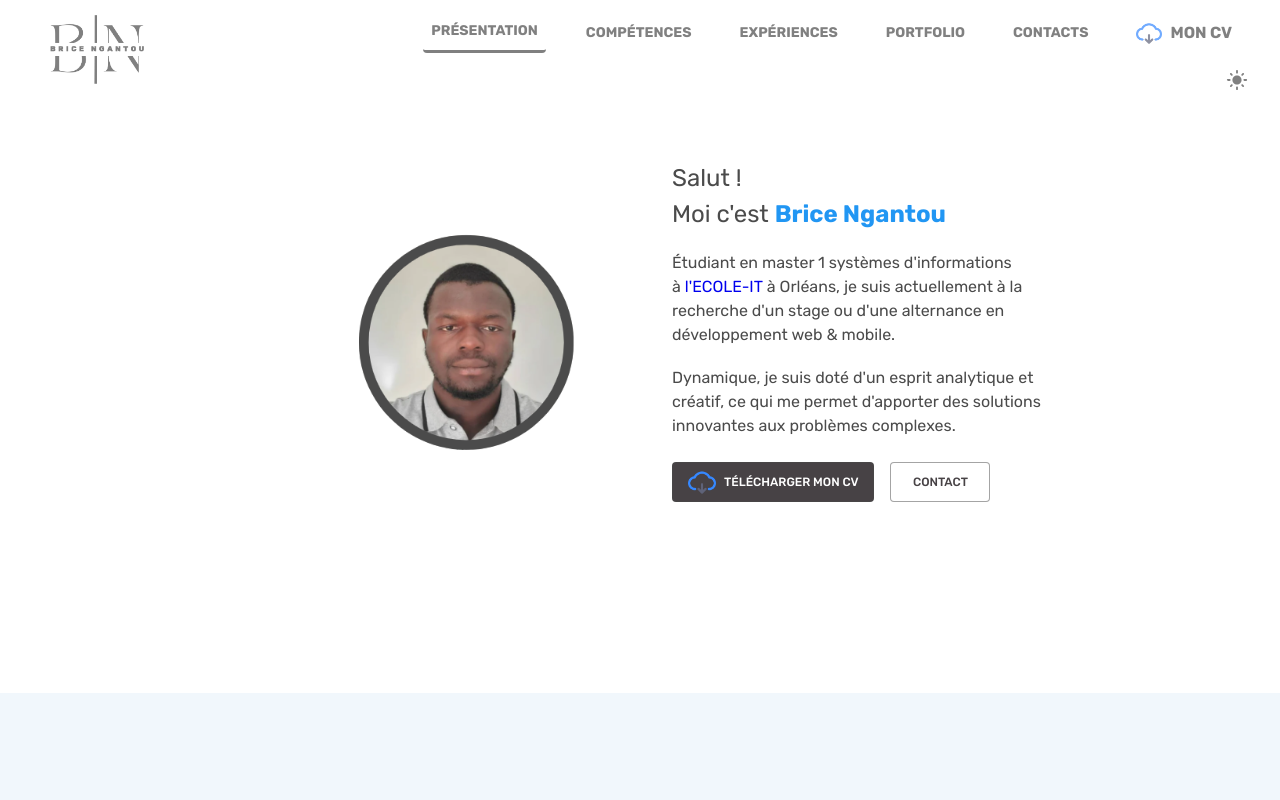
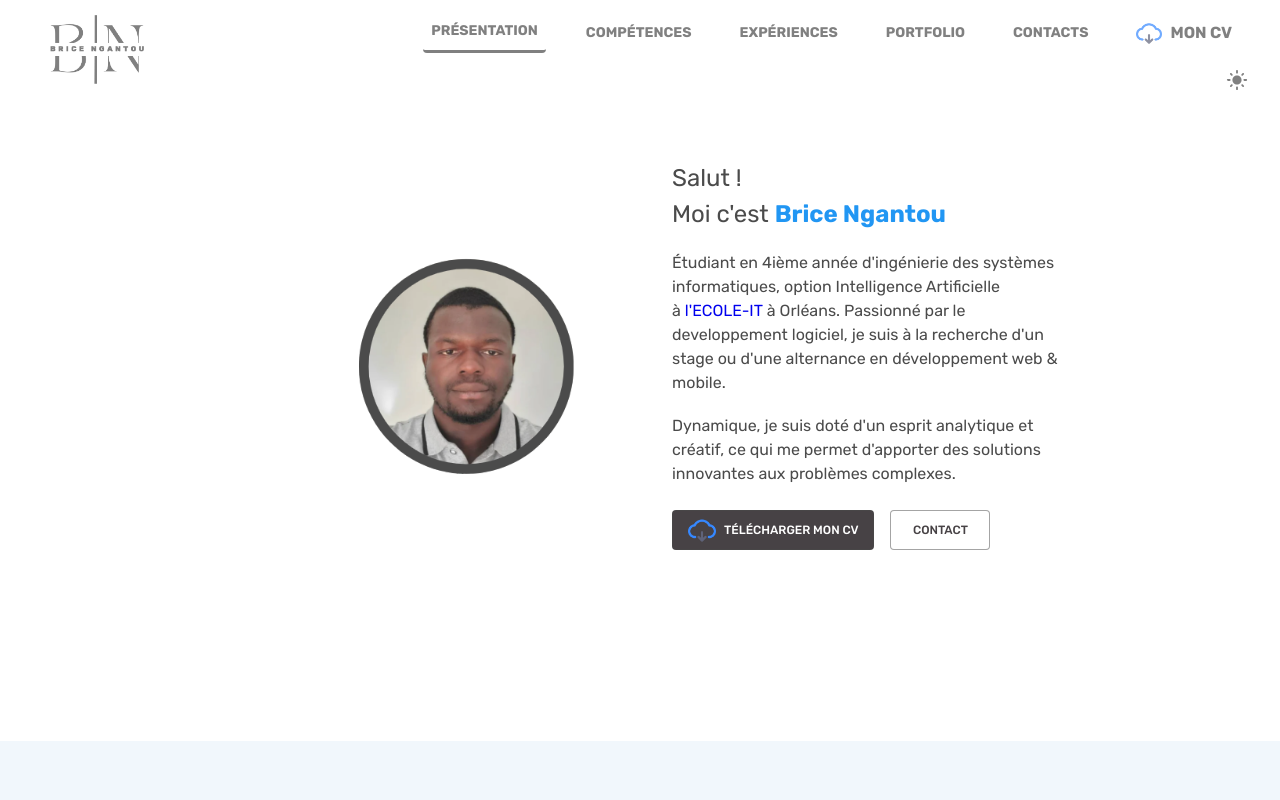
Before and after one commit to briceigorngantou/my_portfolio, a React (Create React App) app: page / in a window 1280 px wide. Shown: the top 800 px of the page. Built offline with nearby package versions, Linux system fonts and the light colour scheme.

Commit message:
minor update

```diff
--- a/src/constants/data.ts
+++ b/src/constants/data.ts
@@ -1,4 +1,4 @@
-export const address = 'Orleans, France';
+export const address = 'Île-de-France, Orléans';
 export const phoneNumber = '+33 781849423';
 export const email = 'briceigor1027@gmail.com';
 export const citation =
--- a/src/widgets/header/Header.tsx
+++ b/src/widgets/header/Header.tsx
@@ -1,17 +1,16 @@
+/* eslint-disable react/react-in-jsx-scope */
 /* eslint-disable object-curly-newline */
 /* eslint-disable no-unused-vars */
-import React from 'react';
 import {
+  Button,
   Grid,
   Typography,
-  useTheme,
-  Button,
-  Box,
-  useMediaQuery
+  useMediaQuery,
+  useTheme
 } from '@mui/material';
 import { useNavigate } from 'react-router-dom';
+import { cv, ecole_it_link } from '../../constants/data';
 import './style.css';
-import { cv, ecole_it_link } from '../../constants/data';
 
 const profil_light = require('../../assets/profil_light.png');
 const profil_dark = require('../../assets/profil_dark.png');
@@ -70,7 +69,8 @@ export default function Header() {
           </Typography>
           <br />
           <Typography fontSize={16} fontWeight={400} color={main}>
-            Étudiant en master 1 systèmes d&apos;informations à&nbsp;
+            Étudiant en 4ième année d&apos;ingénierie des systèmes
+            informatiques, option Intelligence Artificielle à&nbsp;
             <a
               href={ecole_it_link}
               target="blank"
@@ -78,8 +78,9 @@ export default function Header() {
             >
               l&apos;ECOLE-IT
             </a>
-            &nbsp;à Orléans, je suis actuellement à la recherche d&apos;un stage
-            ou d&apos;une alternance en développement web & mobile.
+            &nbsp;à Orléans. Passionné par le developpement logiciel, je suis à
+            la recherche d&apos;un stage ou d&apos;une alternance en
+            développement web & mobile.
           </Typography>
           <br />
           <Typography fontSize={16} fontWeight={400} color={main}>
```
